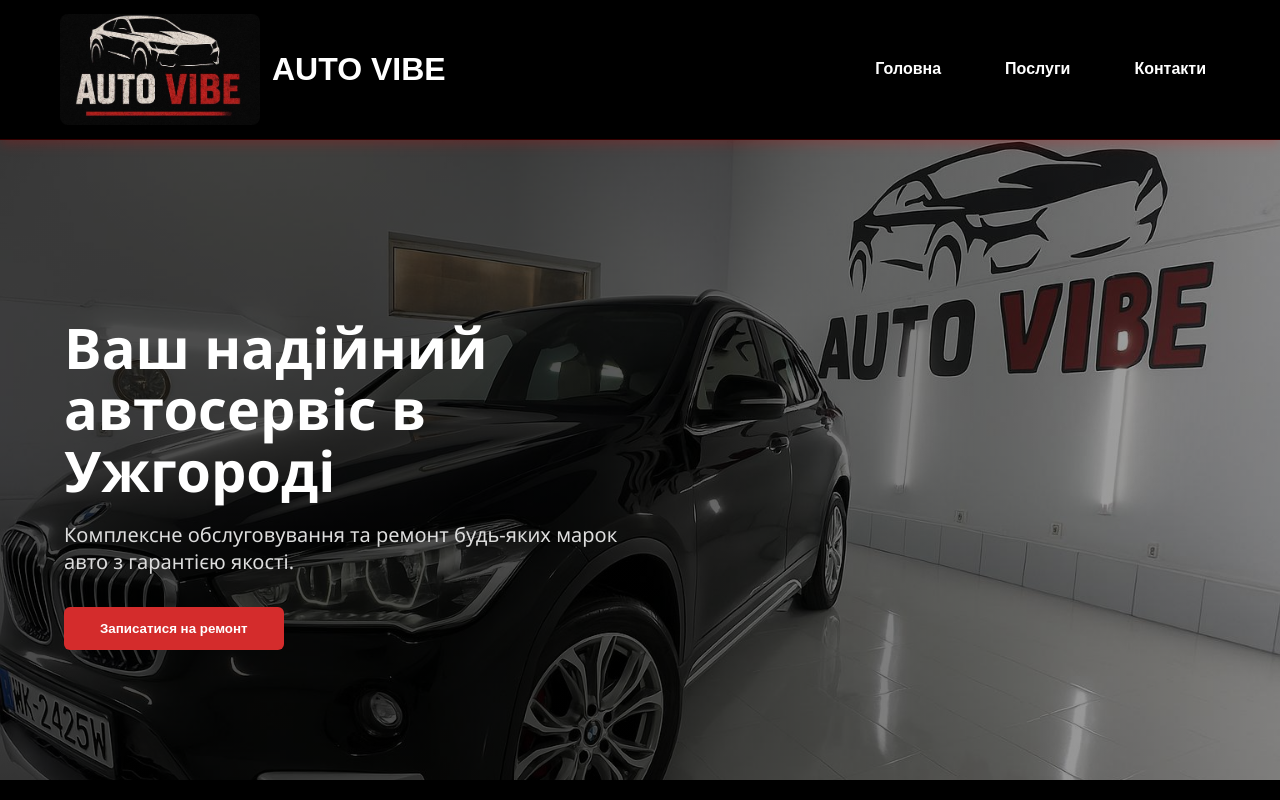
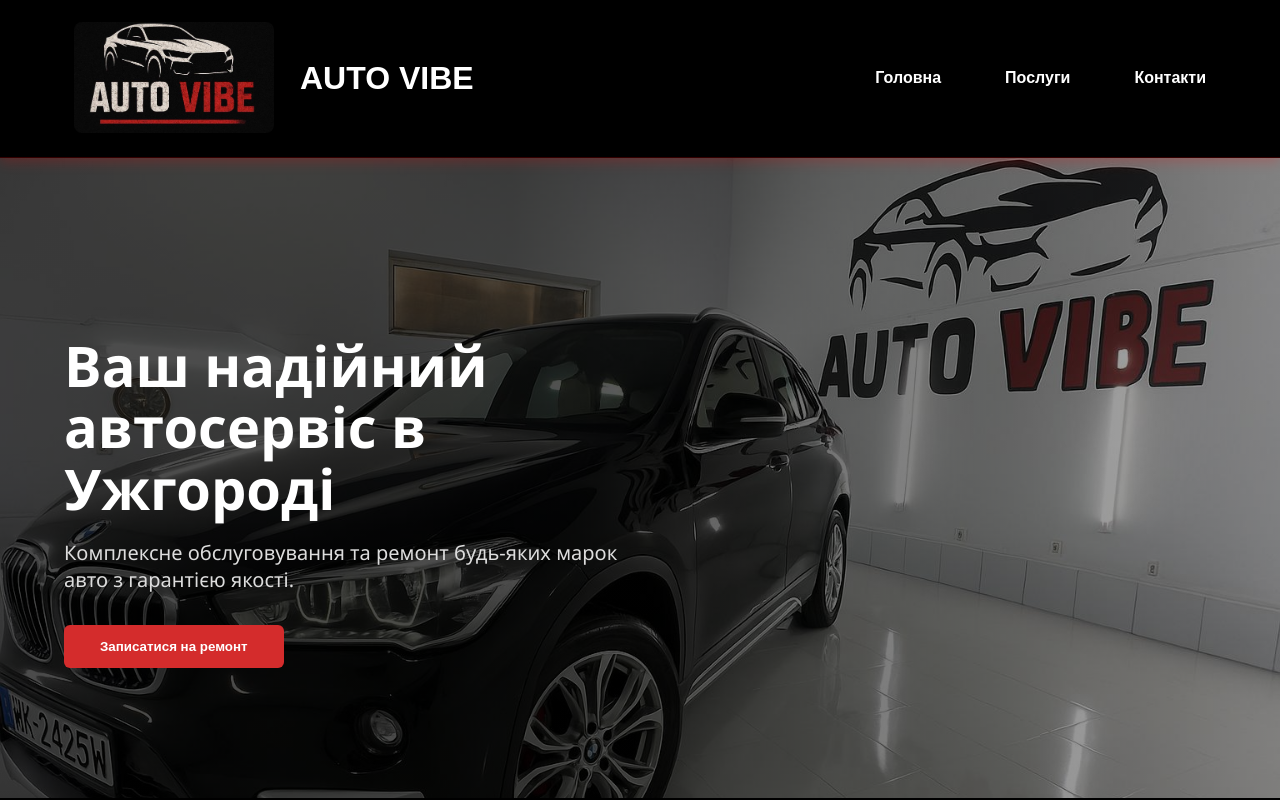
Before and after one commit to Drewwulf/autovibe, a React (Create React App) app: page / in a window 1280 px wide. Shown: the top 800 px of the page. Built offline with nearby package versions, Linux system fonts and the light colour scheme.

Commit message:
fix 404 on Netlify with _redirects

```diff
--- a/src/components/Header.js
+++ b/src/components/Header.js
@@ -10,7 +10,10 @@
         <header className="header">
             <div className="container">
                 <div className="logo">
-                    <img src="/logo.jpg" alt="AUTO VIBE Logo" className="logo-icon" />
+                    <NavLink to="/" className="nav-link" onClick={() => setMenuOpen(false)} end>
+                        <img src="/logo.jpg" alt="AUTO VIBE Logo" className="logo-icon" />
+                    </NavLink>
+
                     <span style={{ fontWeight: 800, fontSize: '2.0rem', color: '#fff' }}>AUTO VIBE</span>
                 </div>
 
```
